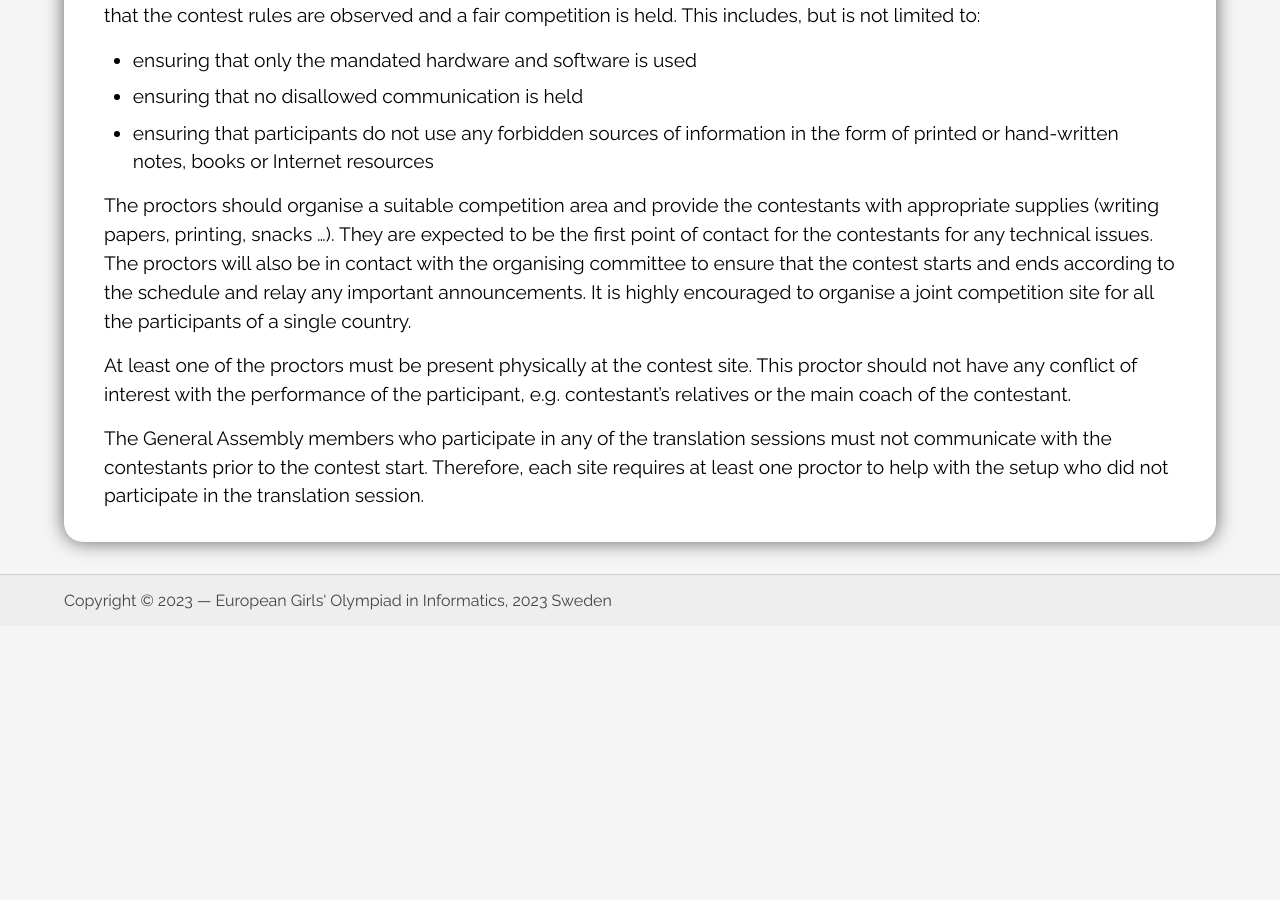
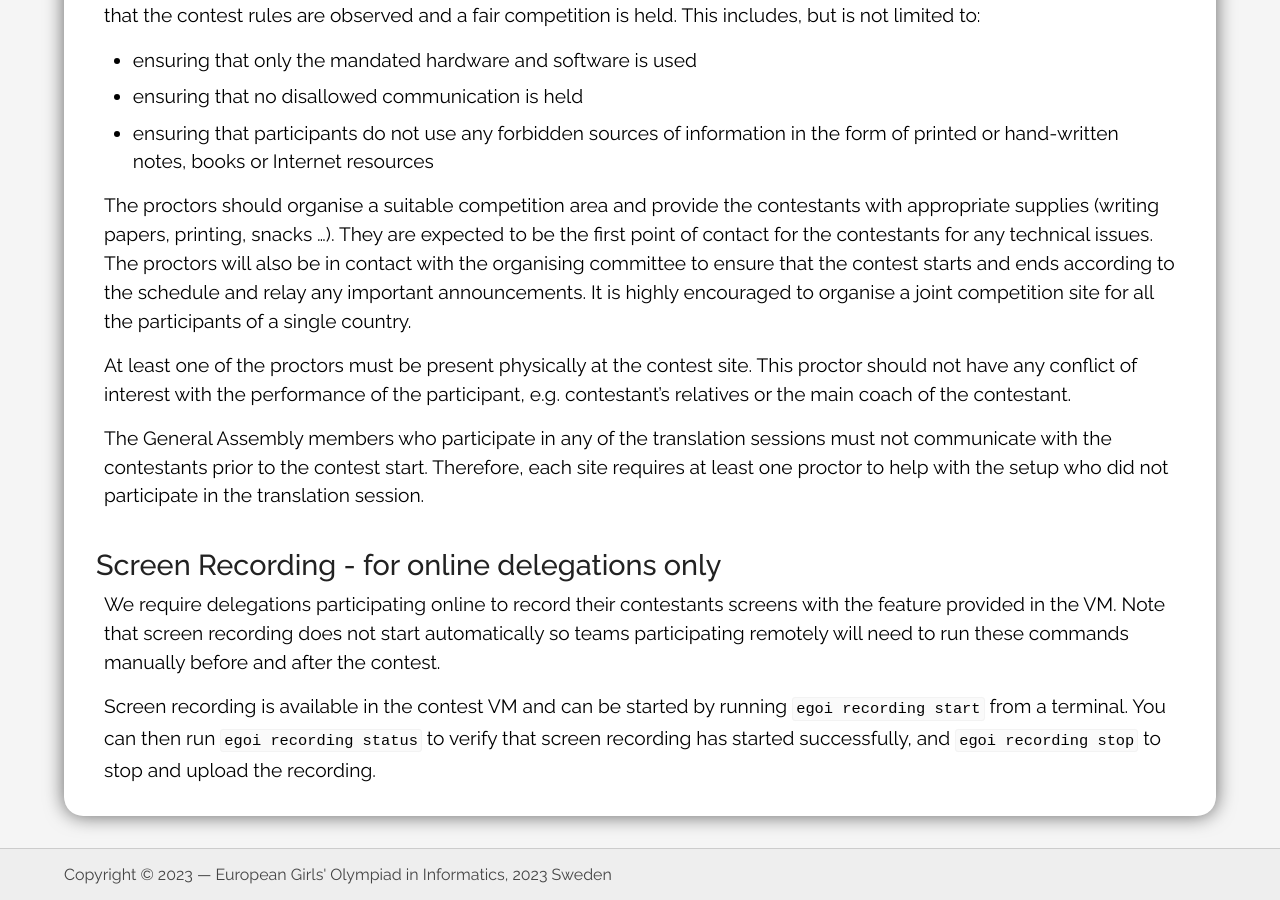
Before and after one commit to Kodsport/egoi23.se, a Jekyll site: the page built from competition/contest-rules.md, in a window 1280 px wide and 900 px high, scrolled down 6947 px. Built offline with Jekyll 4.4.1, drawn with Linux system fonts in a browser that asks for light colours; before the commit the page ends 7573 px from its top, so only the background shows below that.

Commit message:
Update contest-rules.md
Added section of screen recording

```diff
--- a/competition/contest-rules.md
+++ b/competition/contest-rules.md
@@ -424,3 +424,11 @@ The General Assembly members who participate in any of the translation
 sessions must not communicate with the contestants prior to the contest
 start. Therefore, each site requires at least one proctor to help with
 the setup who did not participate in the translation session.
+
+
+Screen Recording - for online delegations only
+----------------------------------------------------
+
+We require delegations participating online to record their contestants screens with the feature provided in the VM. Note that screen recording does not start automatically so teams participating remotely will need to run these commands manually before and after the contest.
+
+Screen recording is available in the contest VM and can be started by running ``egoi recording start`` from a terminal. You can then run ``egoi recording status`` to verify that screen recording has started successfully, and ``egoi recording stop`` to stop and upload the recording.
```
